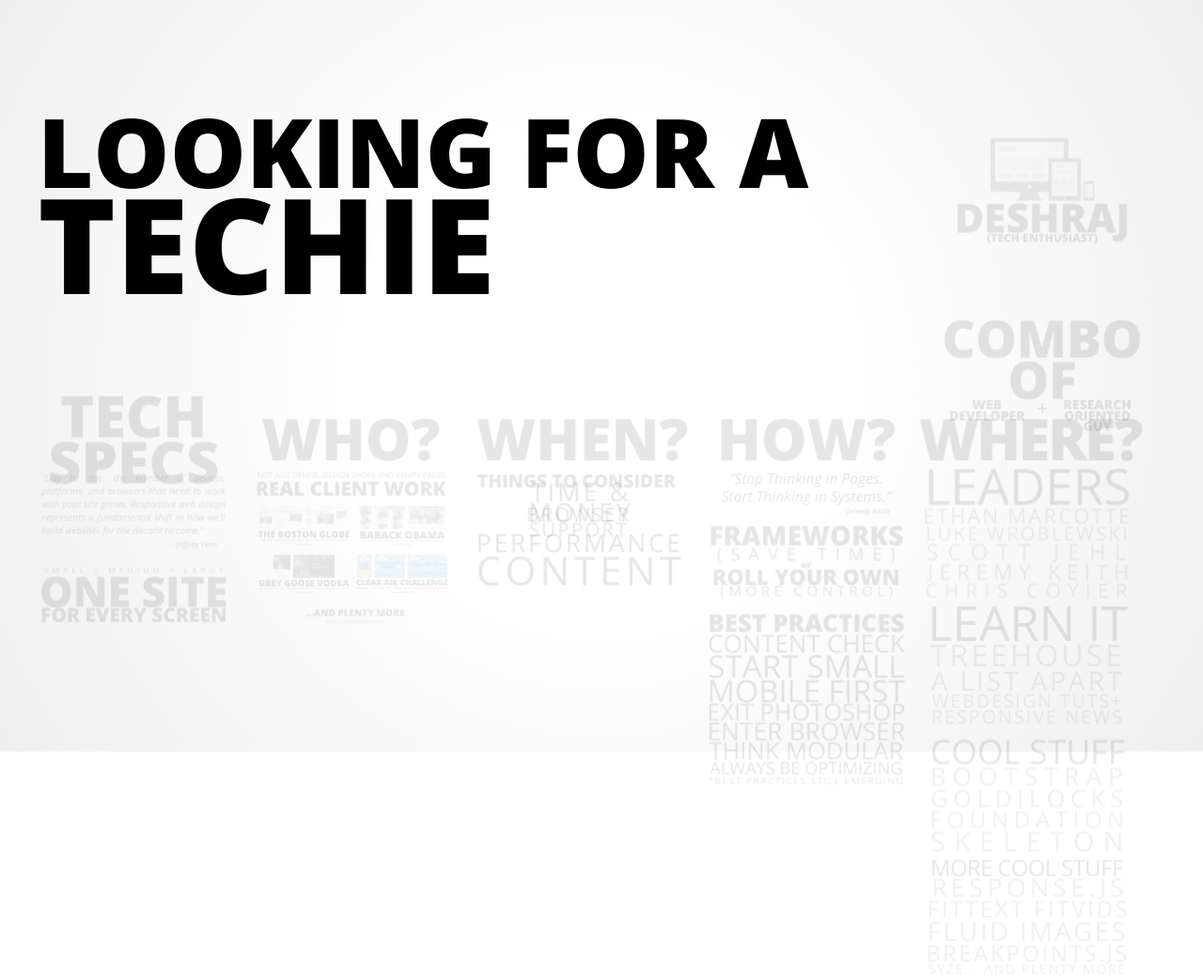
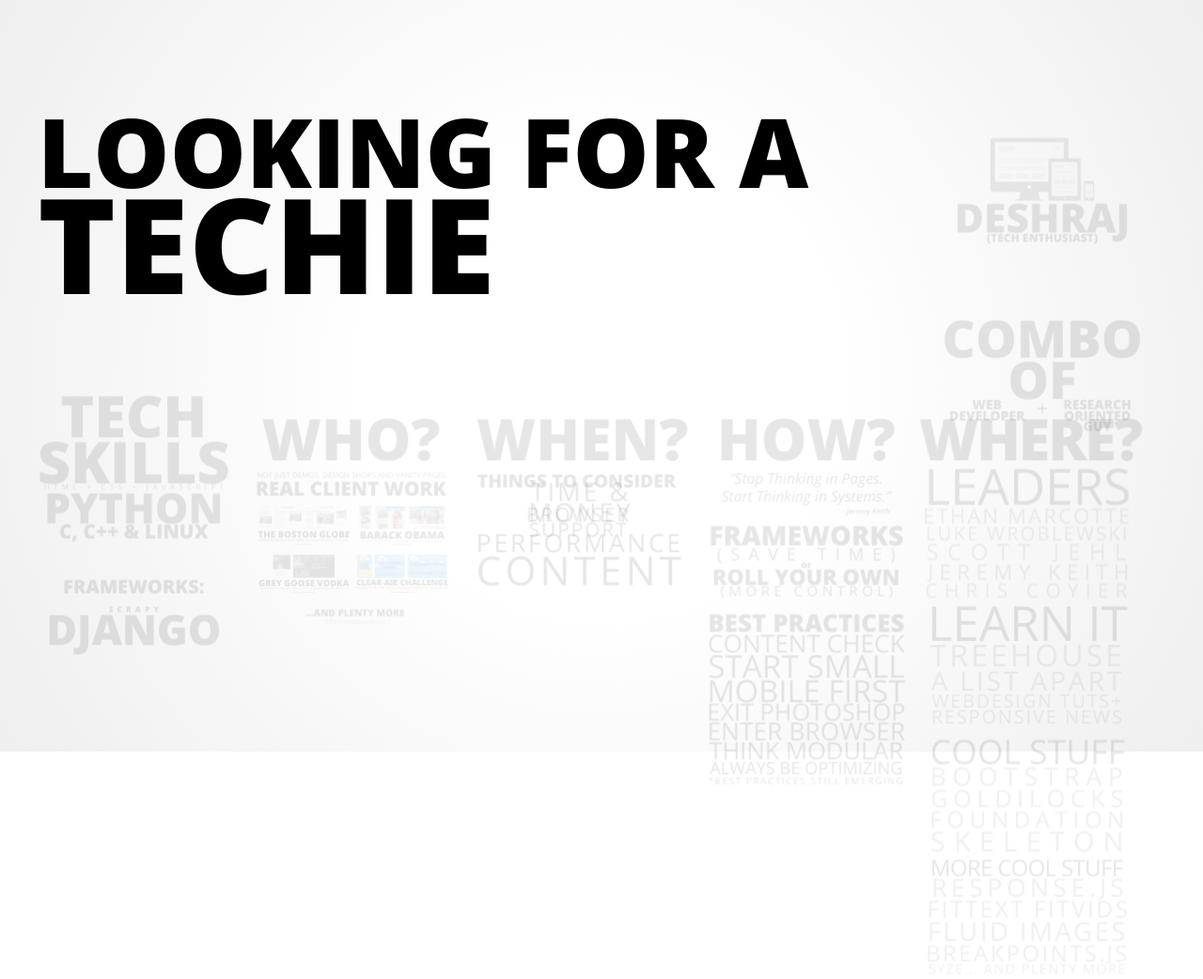
Before and after one commit to DESHRAJ/My-Portfolio, a Python web app: template myportfolio/templates/index.html in a window 1280 px wide. Shown: the whole page at 94% size. Run offline with Jinja, Linux system fonts and the light colour scheme; the template is opened without the code that fills it, so the values that code supplies are empty.

Commit message:
half done

```diff
--- a/myportfolio/templates/index.html
+++ b/myportfolio/templates/index.html
@@ -12,8 +12,7 @@
 
 	<div class="background"></div>
 
-	<div id="hint">an <a href="http://bartaz.github.com/impress.js/">impress.js</a> presentation by <a href="http://twitter.com/johnpolacek">John Polacek</a>
-		- use the spacebar or arrow keys to navigate</div>
+	<div id="hint">Use the spacebar or arrow keys to navigate</div>
 
 	<div id="impress" class="impress-not-supported">
 
@@ -33,16 +32,6 @@
 			</div>
 		</div>
 
-		<!-- <div id="adaptive-responsive" class="step" data-x="2650" data-y="220" data-scale="1">
-			<div class="big bold">
-				<div id="ar-adaptive">Adaptive</div>
-				<div id="ar-adaptive-fixed">(Multiple Fixed Width Layouts)</div>
-				<span>or</span>
-				<div id="ar-responsive">Responsive</div>
-				<div id="ar-responsive-fluid">(Multiple Fluid Grid Layouts)</div>
-			</div>
-		</div> -->
-
 		<div id="combo" class="step" data-x="2650" data-y="590" data-scale="1">
 			<div class="big bold">
 				<div id="combo-text">Combo of</div>
@@ -59,22 +48,35 @@
 		</div>
 
 		<div id="why" class="step" data-x="-1700" data-y="900" data-scale="1">
-			<div class="big bold title">TEch Specs</div>
+			<div class="big bold title">Tech Skills</div>
 		</div>
 
-		<div id="why-quote" class="step" data-x="-1700" data-y="1250" data-scale="1">
-			<blockquote>&ldquo;Day by day, the number of devices, platforms,
-			and browsers that need to work with your site grows.
-			Responsive web design represents a fundamental shift
-			in how we&rsquo;ll build websites for the decade to come.&rdquo;
-			<span class="author">- Jeffrey Veen</span></blockquote>
+		<div id="screens" class="step" data-x="-1700" data-y="1250" data-scale="1">
+			<div class="big light" id="why-sml">HTML + CSS + Javascript</div>
+			<div class="big bold" id="why-one-site">Python</div>
+			<div class="big bold" id="why-every">C, C++ & LINUX</div>
 		</div>
 
-		<div id="screens" class="step" data-x="-1700" data-y="1650" data-scale="1">
-			<div class="big light" id="why-sml">Small + Medium + Large</div>
-			<div class="big bold" id="why-one-site">One Site</div>
-			<div class="big bold" id="why-every">For Every Screen</div>
+
+		<div id="" class="step" data-x="-1700" data-y="1700" data-scale="1">
+			<div class="big bold"><h1>Frameworks:</h1></div>
+			<div class="big light" id="why-sml"><b>Scrapy</b></div>
+			<div class="big bold" id="why-one-site">Django</div>
 		</div>
+
+		<div class="step" id="database" data-x="6000" data-y="0" data-rotate="-90" data-rotate-y="90" data-scale=".1">
+			<div class="big bold"><h1>Databases:</h1></div>
+			<div class="big bold" id="why-every">Elasticsearch</div>
+			<br>
+			<div class="big light" id="why-sml"><b>SQL and MYSQL</b></div>
+			<br>
+			<div class="big bold" id="why-one-site">Mongodb</div>
+
+		</div>
+
+
+
+
 
 		<div id="who" class="step" data-x="-660" data-y="900" data-scale="1">
 			<div class="big bold title">Who?</div>
```
Also changed, not shown: myportfolio/templates/index1.html (+4 -4 lines).
